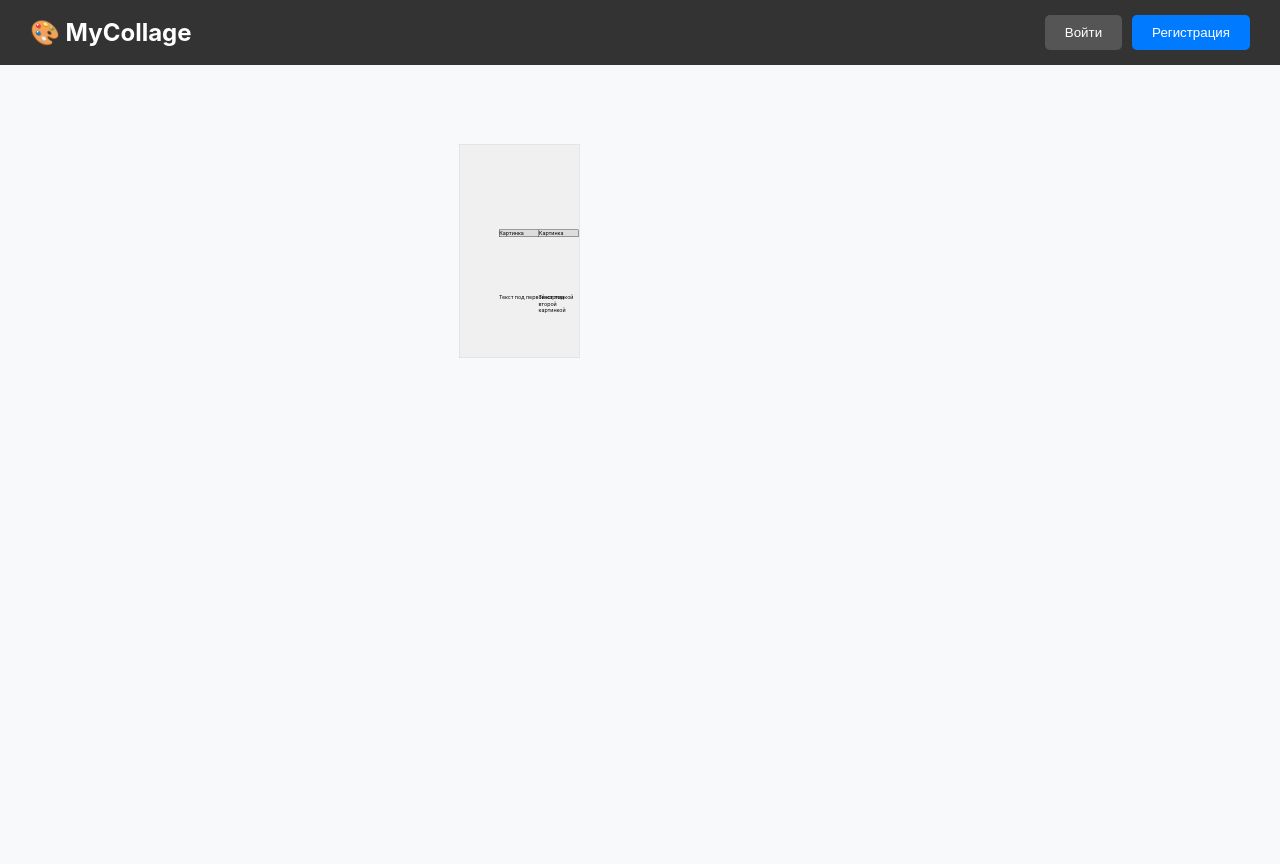
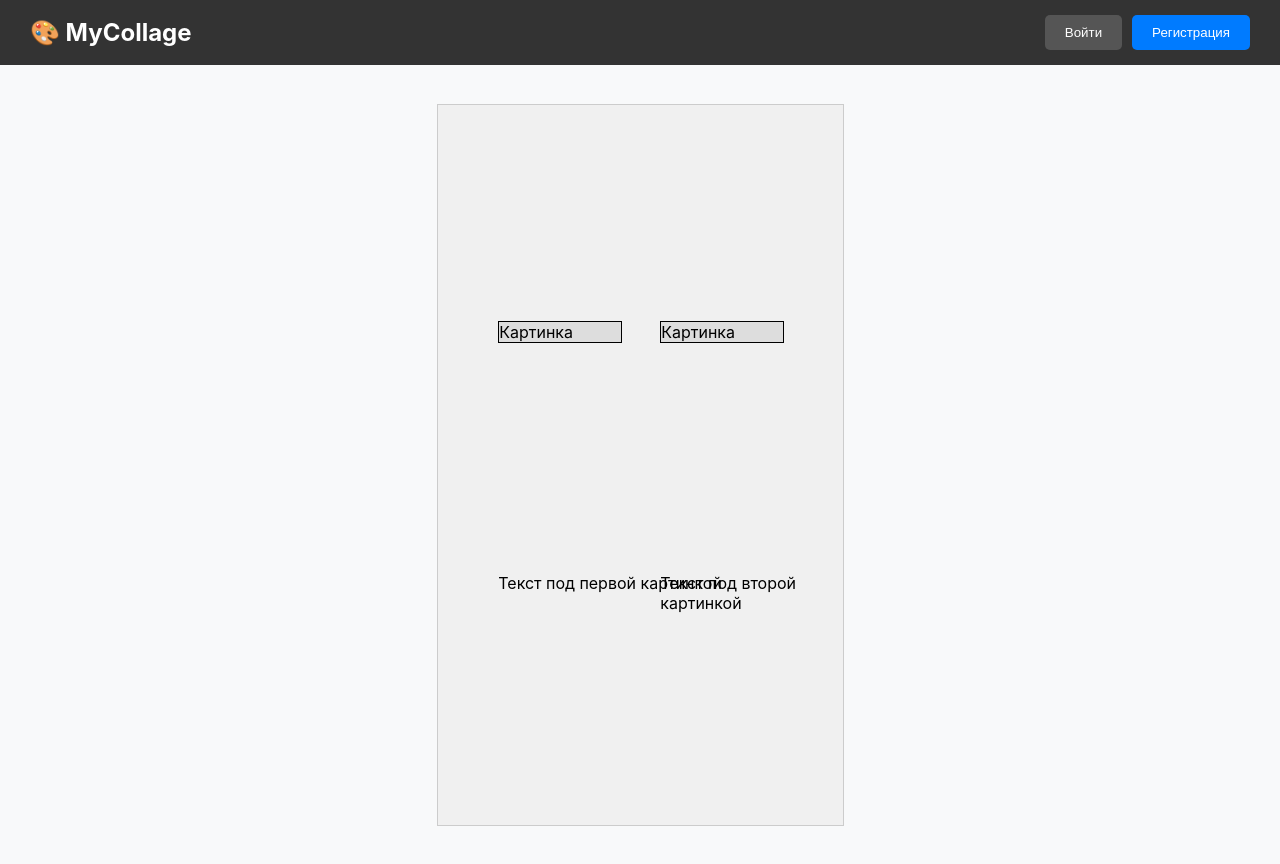
Before and after one commit to zhurabrik/dog_extractor_web, a React (Create React App) app: page /editor/1 in a window 1280 px wide. Built offline with nearby package versions, Linux system fonts and the light colour scheme.

Commit message:
Changing the scaling and display of layouts

```diff
--- a/src/pages/EditorPage.css
+++ b/src/pages/EditorPage.css
@@ -4,18 +4,18 @@
   align-items: center;
   height: 100vh;
   background-color: #f8f9fa;
+  overflow: hidden;
 }
 
-  .canvas-container {
+.canvas-wrapper {
   display: flex;
   justify-content: center;
   align-items: center;
-    overflow: auto;
-    width: 100%;
-    height: 100%;
+  overflow: hidden;
 }
 
 .canvas {
   border: 1px solid #ccc;
   background: white;
+  box-shadow: 0 4px 10px rgba(0, 0, 0, 0.1);
 }
--- a/src/pages/EditorPage.js
+++ b/src/pages/EditorPage.js
@@ -3,12 +3,12 @@ import { useParams } from "react-router-dom";
 import "./EditorPage.css";
 
 const EditorPage = () => {
-    const { templateId } = useParams(); // Получаем ID шаблона из URL
-    const [canvasData, setCanvasData] = useState(null); // Данные холста
-    const [canvasStyle, setCanvasStyle] = useState({}); // Стили холста для масштабирования
+    const { templateId } = useParams();
+    const [canvasData, setCanvasData] = useState(null); // Данные макета
+    const [canvasStyle, setCanvasStyle] = useState({}); // Стили холста
 
     useEffect(() => {
-        // Загрузка данных макета при открытии страницы
+        // Загрузка данных макета
         const loadTemplate = () => {
             if (templateId === "1") {
                 setCanvasData({
@@ -16,10 +16,10 @@ const EditorPage = () => {
                     width: 1080,
                     height: 1920,
                     elements: [
-                        { type: "image", width: "33%", height: "auto", x: "33%", y: "40%" },
-                        { type: "image", width: "33%", height: "auto", x: "66%", y: "40%" },
-                        { type: "text", content: "Текст под первой картинкой", x: "33%", y: "70%" },
-                        { type: "text", content: "Текст под второй картинкой", x: "66%", y: "70%" },
+                        { type: "image", width: "30%", height: "auto", x: "15%", y: "30%" }, // Картинка 1
+                        { type: "image", width: "30%", height: "auto", x: "55%", y: "30%" }, // Картинка 2
+                        { type: "text", content: "Текст под первой картинкой", x: "15%", y: "65%" }, // Текст 1
+                        { type: "text", content: "Текст под второй картинкой", x: "55%", y: "65%" }, // Текст 2
                     ],
                 });
             } else if (templateId === "2") {
@@ -41,17 +41,15 @@ const EditorPage = () => {
     }, [templateId]);
 
     useEffect(() => {
-        // Рассчитываем масштаб холста в зависимости от размера экрана
+        // Рассчитываем масштабирование
         if (canvasData) {
             const screenWidth = window.innerWidth * 0.9; // 90% ширины экрана
-            const screenHeight = window.innerHeight * 0.8; // 80% высоты экрана
-            const scale = Math.min(screenWidth / canvasData.width, screenHeight / canvasData.height);
+            const screenHeight = window.innerHeight * 0.9; // 90% высоты экрана
+            const scale = Math.min(screenWidth / canvasData.width, screenHeight / canvasData.height); // Масштабирование с учетом пропорций
 
             setCanvasStyle({
-                width: canvasData.width * scale,
-                height: canvasData.height * scale,
-                transform: `scale(${scale})`,
-                transformOrigin: "top left",
+                width: canvasData.width * scale, // Масштабируем ширину
+                height: canvasData.height * scale, // Масштабируем высоту
             });
         }
     }, [canvasData]);
@@ -60,7 +58,7 @@ const EditorPage = () => {
 
     return (
         <div className="editor-page">
-            <div className="canvas-container">
+            <div className="canvas-wrapper">
                 <div
                     className="canvas"
                     style={{
@@ -70,16 +68,20 @@ const EditorPage = () => {
                     }}
                 >
                     {canvasData.elements.map((el, index) => {
+                        // Преобразуем проценты в абсолютные координаты
+                        const absoluteX = (parseFloat(el.x) / 100) * canvasStyle.width;
+                        const absoluteY = (parseFloat(el.y) / 100) * canvasStyle.height;
+
                         if (el.type === "image") {
                             return (
                                 <div
                                     key={index}
                                     style={{
                                         position: "absolute",
-                                        width: el.width,
-                                        height: el.height,
-                                        top: el.y,
-                                        left: el.x,
+                                        width: el.width, // Ширина элемента
+                                        height: el.height, // Высота элемента
+                                        top: absoluteY, // Абсолютная координата Y
+                                        left: absoluteX, // Абсолютная координата X
                                         border: "1px solid black",
                                         backgroundColor: "#ddd",
                                     }}
@@ -93,8 +95,8 @@ const EditorPage = () => {
                                     key={index}
                                     style={{
                                         position: "absolute",
-                                        top: el.y,
-                                        left: el.x,
+                                        top: absoluteY, // Абсолютная координата Y
+                                        left: absoluteX, // Абсолютная координата X
                                         fontSize: "16px",
                                         color: "#000",
                                     }}
@@ -103,8 +105,10 @@ const EditorPage = () => {
                                 </div>
                             );
                         }
+
                         return null;
                     })}
+
                 </div>
             </div>
         </div>
```
Lines whose indentation alone changed are shown as unchanged.
